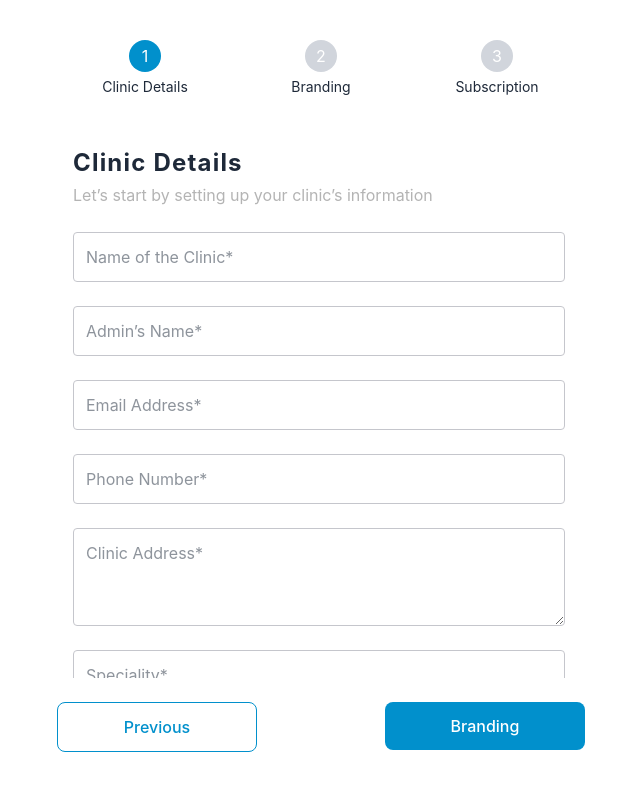
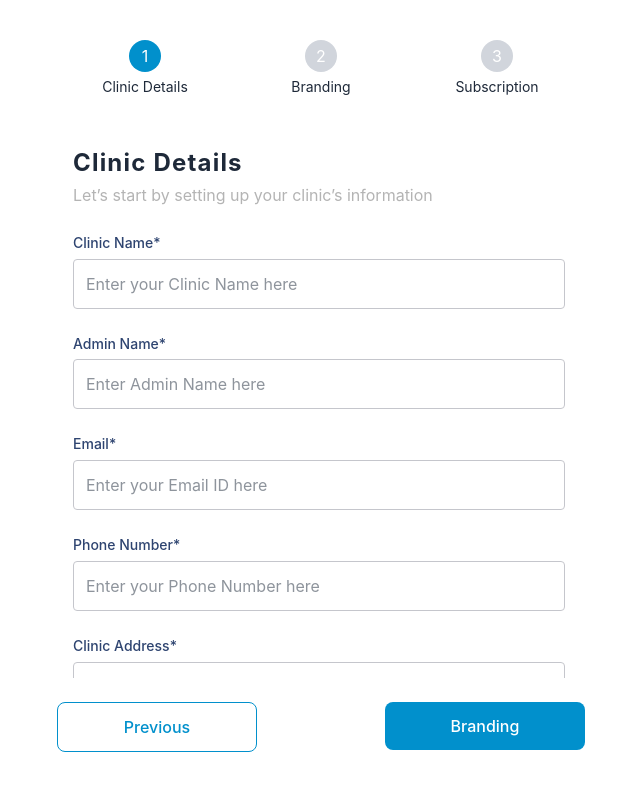
Before and after one commit to kinwitstech/SSN, a React (Vite) app: page /registerClinic in a window 1280 px wide. Shown: the top 790 px of the page, without its empty margins (319-959 px from the left). Built offline with nearby package versions, Linux system fonts and the light colour scheme.

Commit message:
Register CLinic - Clinic Details

```diff
--- a/src/pages/auth/RegisterClinic/ClinicDetails.jsx
+++ b/src/pages/auth/RegisterClinic/ClinicDetails.jsx
@@ -3,10 +3,10 @@ import { useFormContext } from "react-hook-form";
 import Input from "../../../components/InputField";
 import Textarea from "../../../components/TextareaField";
 
+const services = ["Lab Work", "Medical Dispensary"];
+
 const ClinicDetails = () => {
   const { register, formState } = useFormContext();
-
-  const services = ["Lab Work", "Medical Dispensary"];
 
   return (
     <div className="px-4 py-6">
@@ -17,60 +17,99 @@ const ClinicDetails = () => {
       </p>
 
       <div className="space-y-4">
-        {/* --- Input Fields --- */}
+        {/* --- Input Fields with Labels --- */}
+        <div>
+          <label className="block text-sm font-medium text-textSecondary mb-1">
+            Clinic Name*
+          </label>
           <Input
             name="clinicName"
-          placeholder="Name of the Clinic*"
+            placeholder="Enter your Clinic Name here"
             register={register}
             formState={formState}
           />
+        </div>
+
+        <div>
+          <label className="block text-sm font-medium text-textSecondary mb-1">
+            Admin Name*
+          </label>
           <Input
             name="adminName"
-          placeholder="Admin’s Name*"
+            placeholder="Enter Admin Name here"
             register={register}
             formState={formState}
           />
+        </div>
+
+        <div>
+          <label className="block text-sm font-medium text-textSecondary mb-1">
+            Email*
+          </label>
           <Input
             name="email"
+            placeholder="Enter your Email ID here"
             type="email"
-          placeholder="Email Address*"
             register={register}
             formState={formState}
           />
+        </div>
+
+        <div>
+          <label className="block text-sm font-medium text-textSecondary mb-1">
+            Phone Number*
+          </label>
           <Input
             name="phone"
+            placeholder="Enter your Phone Number here"
             type="tel"
-          placeholder="Phone Number*"
             register={register}
             formState={formState}
           />
+        </div>
 
+        <div>
+          <label className="block text-sm font-medium text-textSecondary mb-1">
+            Clinic Address*
+          </label>
           <Textarea
             name="clinicAddress"
-          placeholder="Clinic Address*"
+            placeholder="Enter your Clinic Address here"
             register={register}
             formState={formState}
             rows={3}
           />
+        </div>
 
-        {/* --- Speciality Textbox --- */}
+        <div>
+          <label className="block text-sm font-medium text-textSecondary mb-1">
+            Speciality*
+          </label>
           <Input
             name="speciality"
-          placeholder="Speciality*"
+            placeholder="Enter your Speciality here"
             register={register}
             formState={formState}
           />
+        </div>
 
-        {/* --- Consultation Fee --- */}
+        <div>
+          <label className="block text-sm font-medium text-textSecondary mb-1">
+            Consultation Fee*
+          </label>
           <Input
             name="consultationFee"
-          placeholder="Patient Consultation Fee"
+            placeholder="Enter the Consultation Fee here"
             register={register}
             formState={formState}
           />
+        </div>
 
         {/* --- Certificate Upload --- */}
         <div>
+          <label className="block text-sm font-medium text-textSecondary mb-1">
+            Medical Registration Certificate*
+          </label>
           <input
             type="file"
             {...register("certificate")}
@@ -85,7 +124,9 @@ const ClinicDetails = () => {
 
         {/* --- Services Provided --- */}
         <div>
-          <p className="font-semibold text-textSecondary mb-2">Services Provided</p>
+          <p className="block text-sm font-medium text-textSecondary mb-2">
+            Services Provided*
+          </p>
           <div className="space-y-2">
             {services.map((service) => (
               <label key={service} className="flex items-center gap-2 text-textPrimary">
```
Lines whose indentation alone changed are shown as unchanged.
